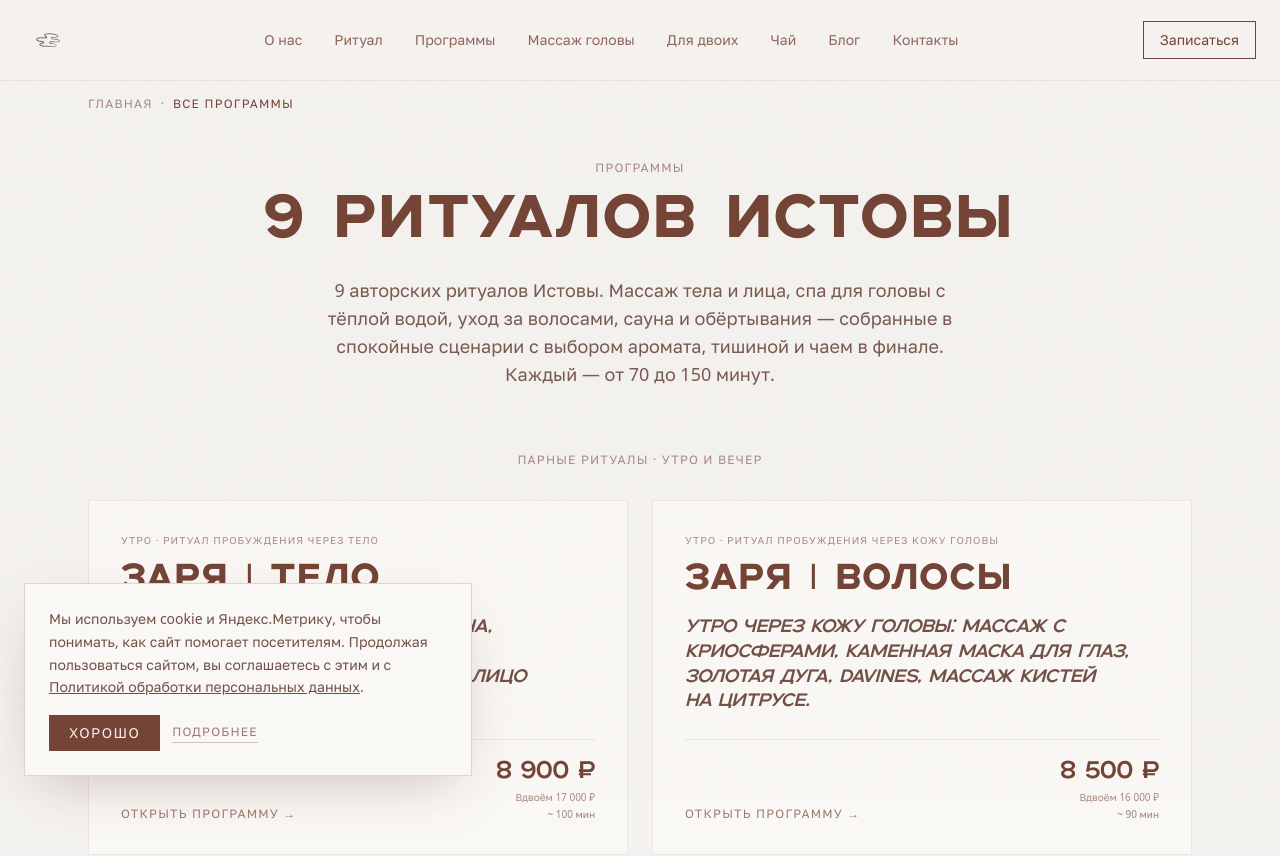
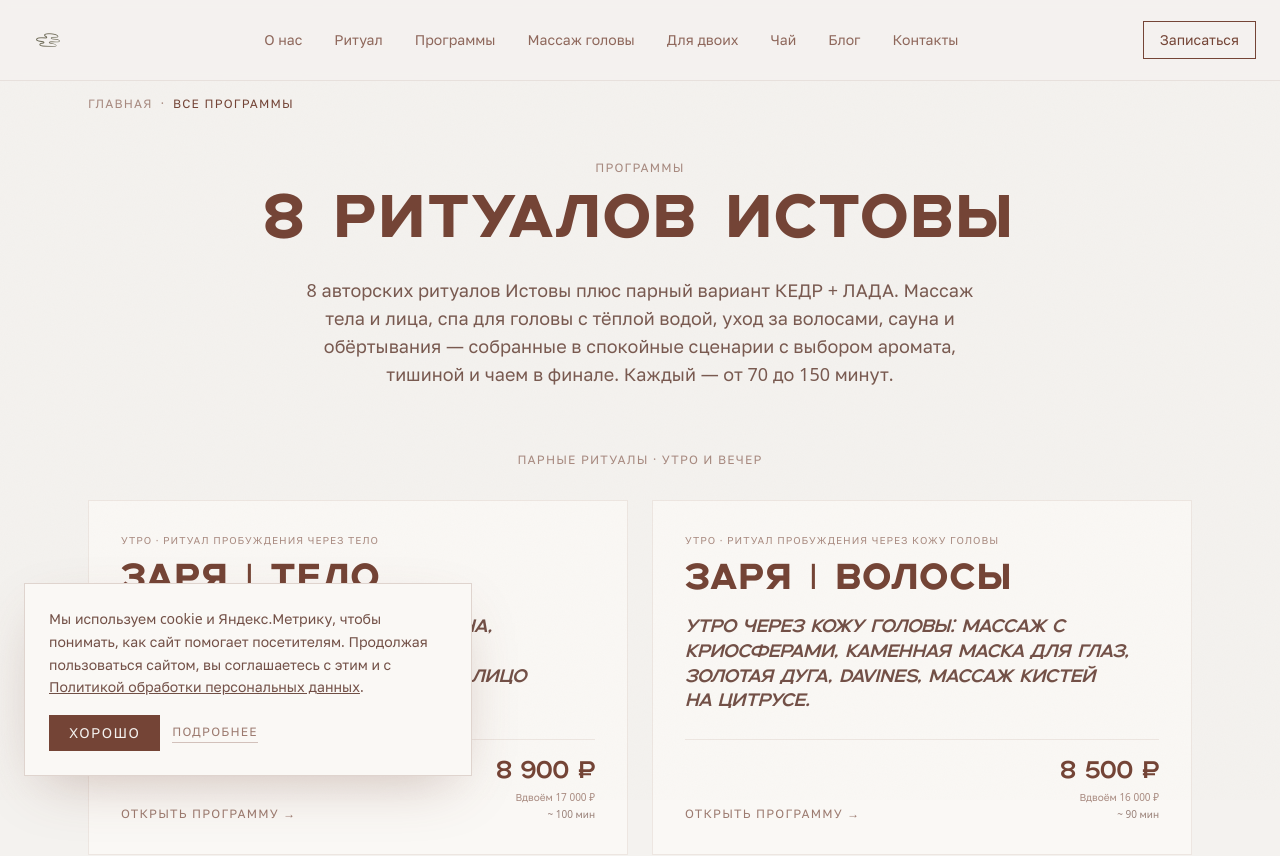
Before and after one commit to Denis02861/istova-site, a Next.js app: page /programs in a window 1280 px wide. Shown: the top 856 px of the page. Built offline with nearby package versions, Linux system fonts and the light colour scheme.

Commit message:
[agent] fix: 8 авторских ритуалов вместо 9, КЕДР + ЛАДА как парный вариант

```diff
--- a/app/components/FAQ.tsx
+++ b/app/components/FAQ.tsx
@@ -3,7 +3,7 @@ import { useState } from "react";
 import BlurFade from "./magicui/BlurFade";
 
 const items = [
-  { q: "Где сделать спа для головы в Санкт-Петербурге?", a: "Истова — пространство спа для головы (head spa) в СПб, на Васильевском острове: ул. Беринга, 23 к. 2, 10 минут пешком от м. Приморская. 9 авторских ритуалов со спа для головы, аква-медитацией «золотой дугой», уходом за волосами Davines и массажем. Записаться можно онлайн или по телефону." },
+  { q: "Где сделать спа для головы в Санкт-Петербурге?", a: "Истова — пространство спа для головы (head spa) в СПб, на Васильевском острове: ул. Беринга, 23 к. 2, 10 минут пешком от м. Приморская. 8 авторских ритуалов со спа для головы, аква-медитацией «золотой дугой», уходом за волосами Davines и массажем, плюс парный вариант КЕДР + ЛАДА. Записаться можно онлайн или по телефону." },
   { q: "Что такое спа для головы (head spa)?", a: "Спа для головы, или head spa, — восточная техника ухода за головой, лицом и шейно-воротниковой зоной. Сочетает массаж кожи головы, тёплую воду (аква-медитация), уход за волосами и глубокое расслабление. Пришла из японских и корейских спа-школ. В Истове длится от 70 до 150 минут в зависимости от программы." },
   { q: "Чем спа для головы отличается от обычного массажа головы?", a: "Массаж головы — 20-30 минут, работа руками. Спа для головы — полноценный ритуал: аромавыбор, работа с кожей головы, тёплая вода из «золотой дуги», SPA-уход для волос (Davines), проработка лица и шеи, отдых с чаем. Это про отдых, а не про быстрый результат." },
   { q: "Что такое спа-ритуал?", a: "Это не «процедура» в привычном смысле. Это последовательность действий: подготовка пространства, аромавыбор, чай, основная работа с телом или головой, отдых. От 70 до 150 минут." },
--- a/app/components/Programs.tsx
+++ b/app/components/Programs.tsx
@@ -161,10 +161,10 @@ export default function Programs() {
       <div className="container mx-auto px-6">
         <div className="text-center mb-6"><span className="inline-block px-3 py-1 rounded-full border border-brand/20 text-[10px] uppercase tracking-[0.2em] text-brand/70 font-medium ">Программы</span></div>
         <h2 className="font-display text-4xl md:text-5xl text-brand mb-4 text-center tracking-tight">
-          9 ритуалов Истовы
+          8 ритуалов Истовы
         </h2>
         <p className="text-center text-brand-dark/70 mb-10 max-w-2xl mx-auto">
-          9 авторских ритуалов Истовы, у каждого свой темп, аромат и финал. Свайпайте карточки →
+          8 авторских ритуалов Истовы, у каждого свой темп, аромат и финал. Плюс парный вариант КЕДР + ЛАДА. Свайпайте карточки →
         </p>
 
         <div className="max-w-3xl mx-auto mb-10 border border-brand/15 bg-sand-soft/60 p-6 md:p-8">
--- a/app/layout.tsx
+++ b/app/layout.tsx
@@ -6,7 +6,7 @@ import CookieBanner from "./components/CookieBanner";
 const SITE_URL = "https://istova.ru";
 const TITLE = "Истова — head spa, спа и массаж головы в Санкт-Петербурге";
 const DESCRIPTION =
-  "Head spa и спа для головы на Васильевском острове. 9 авторских ритуалов от 6800 ₽, спа для двоих. Онлайн-запись, ежедневно 10:00–22:00.";
+  "Head spa и спа для головы на Васильевском острове. 8 авторских ритуалов от 6800 ₽, спа для двоих. Онлайн-запись, ежедневно 10:00–22:00.";
 
 export const metadata: Metadata = {
   metadataBase: new URL(SITE_URL),
--- a/app/programs/page.tsx
+++ b/app/programs/page.tsx
@@ -7,7 +7,7 @@ import Footer from "../components/Footer";
 const SITE_URL = "https://istova.ru";
 const TITLE = "Все программы Истовы — 9 спа-ритуалов и спа для двоих в СПб";
 const DESCRIPTION =
-  "9 авторских спа-ритуалов Истовы и спа для двоих на Васильевском острове, м. Приморская. ✔ Утренние и вечерние ✔ Мужская и женская ✔ Для беременных ✔ Тишина.";
+  "8 авторских спа-ритуалов Истовы и спа для двоих на Васильевском острове, м. Приморская. ✔ Утренние и вечерние ✔ Мужская и женская ✔ Для беременных ✔ Тишина.";
 
 export const metadata: Metadata = {
   title: TITLE,
@@ -120,10 +120,10 @@ export default function ProgramsCatalogPage() {
           <header className="mb-16 text-center">
             <div className="text-xs uppercase tracking-widest text-brand/60 mb-4">Программы</div>
             <h1 className="font-display text-4xl md:text-6xl text-brand uppercase tracking-wider mb-6">
-              9 ритуалов Истовы
+              8 ритуалов Истовы
             </h1>
             <p className="text-base md:text-lg text-brand-dark/80 max-w-2xl mx-auto leading-relaxed">
-              9 авторских ритуалов Истовы. Массаж тела и лица, спа для головы с тёплой водой, уход за волосами, сауна и обёртывания — собранные в спокойные сценарии с выбором аромата, тишиной и чаем в финале. Каждый — от 70 до 150 минут.
+              8 авторских ритуалов Истовы плюс парный вариант КЕДР + ЛАДА. Массаж тела и лица, спа для головы с тёплой водой, уход за волосами, сауна и обёртывания — собранные в спокойные сценарии с выбором аромата, тишиной и чаем в финале. Каждый — от 70 до 150 минут.
             </p>
           </header>
 
```
